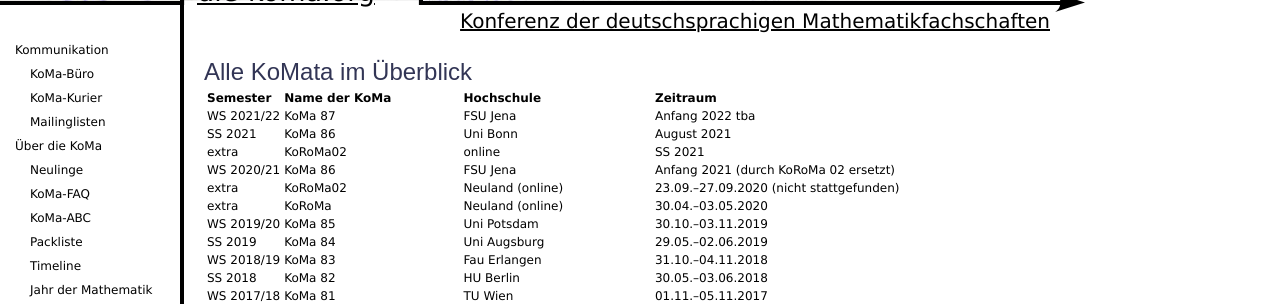
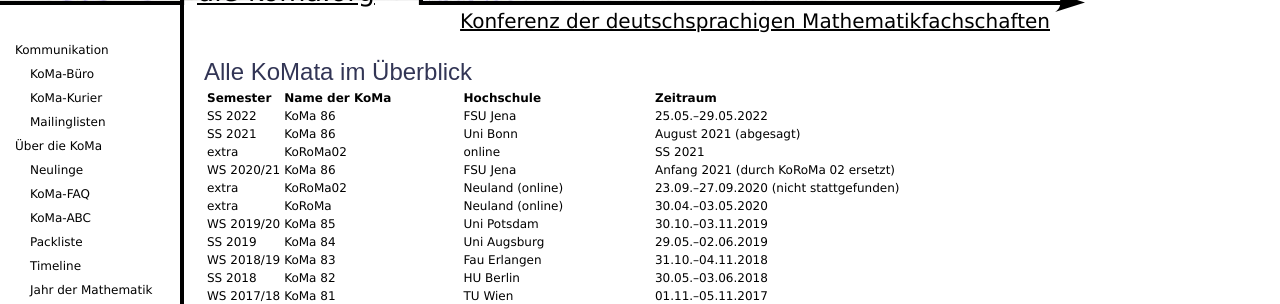
Before and after one commit to Die-KoMa/die-koma.org, a Jekyll site: the page built from ueber_die_koma/timeline.md, in a window 1280 px wide. Shown: the part 152-456 px from the top of the page. Built offline with Jekyll 4.4.1, drawn with Linux system fonts in a browser that asks for light colours.

Commit message:
Aktualisierung zukünftiger KoMata

```diff
--- a/ueber_die_koma/timeline.md
+++ b/ueber_die_koma/timeline.md
@@ -5,43 +5,43 @@ order: 6
 ---
 # Alle KoMata im Überblick
 
-| Semester    | Name der KoMa          | Hochschule                 | Zeitraum             |
-|:------------|:-----------------------|:---------------------------|:---------------------|
-| WS 2021/22  | KoMa 87                | FSU Jena                   | Anfang 2022 tba              |
-| SS 2021     | KoMa 86                | Uni Bonn                   | August 2021              |
-| extra       | KoRoMa02               | online                     | SS 2021              |
-| WS 2020/21  | KoMa 86                | FSU Jena                   | Anfang 2021 (durch KoRoMa 02 ersetzt)   |
-| extra       | KoRoMa02               | Neuland (online)           | 23.09.–27.09.2020 (nicht stattgefunden)    |
-| extra       | KoRoMa                 | Neuland (online)           | 30.04.–03.05.2020    |
-| WS 2019/20  | KoMa 85                | Uni Potsdam                | 30.10.–03.11.2019    |
-| SS 2019     | KoMa 84                | Uni Augsburg               | 29.05.–02.06.2019    |
-| WS 2018/19  | KoMa 83                | Fau Erlangen               | 31.10.–04.11.2018    |
-| SS 2018     | KoMa 82                | HU Berlin                  | 30.05.–03.06.2018    |
-| WS 2017/18  | KoMa 81                | TU Wien                    | 01.11.–05.11.2017    |
-| SS 2017     | KoMa 80                | OTH Regensburg             | 14.06.–18.06.2017    |
-| WS 2016/17  | KoMa 79                | TU Dortmund                | 02.11.–06.11.2016    |
-| SS 2016     | KoMa 78                | Uni Heidelberg             | 25.05.–29.05.2016    |
-| WS 2015/16  | KoMa 77                | TU Ilmenau                 | 18.11.–22.11.2015    |
-| SS 2015     | KoMa 76                | RWTH Aachen                | 27.05.–31.05.2015    |
-| WS 2014/15  | KoMa 75                | Uni Lübeck                 | 22.10.–26.10.2014    |
-| SS 2014     | KoMa 74                | HU Berlin                	| 28.05.–01.06.2014    |
-| WS 2013/14  | KoMa 73                | TU Chemnitz                | 30.10.–03.11.2013    |
-| SS 2013     | KoMa 72                | Uni Kiel                 	| 22.05.–26.05.2013    |
-| WS 2012/13  | KoMa 71                | TU Wien                  	| 31.10.–04.11.2012    |
-| SS 2012     |	KoMa 70                | Uni Augsburg               | 16.05.–20.05.2012    |
-| WS 2011/12  |	KoMa 69                | Uni Bremen                 | 16.11.–19.11.2011    |
-| SS 2011     |	KoMa 68                | Uni Heidelberg             | 22.06.–26.06.2011    |
-| WS 2010/11  | KoMa 67                | Uni Magdeburg              | 25.11.–29.11.2010    |
-| SS 2010     |	KoMa 66                | TU Dresden                 | 26.05.–30.05.2010    |
-| WS 2009/10  |	KoMa 65                | Uni Graz                 	| 04.12.–08.12.2009    |
-| SS 2009     |	KoMa 64                | Uni Augsburg               | 29.05.–02.06.2009    |
-| WS 2008/09  |	KoMa 63                | Uni Paderborn              | 12.11.–16.11.2008    |
-| SS 2008     |	KoMa 62                | TU Chemnitz                | 30.04.–04.05.2008    |
-| WS 2007/08  |	KoMa 61                | FH Regensburg              | 21.11.–25.11.2007    |
-| SS 2007     |	KoMa 60                | Uni Karlsruhe              | 16.05.–20.05.2007    |
-| WS 2006/07  |	KoMa 59                | Uni Bielefeld              | 27.10.–01.11.2006    |
-| SS 2006     |	KoMa 58                | Uni Oldenburg und Uni Bremen | 24.05.–28.05.2006  |
-| WS 2005/06  |	KoMa 57 (51 n.P.)        | Uni Duisburg-Essen         | 16.11.–20.11.2005 |
+| Semester    | Name der KoMa            | Hochschule                   | Zeitraum              |
+|:------------|:-------------------------|:-----------------------------|:----------------------|
+| SS 2022     | KoMa 86                  | FSU Jena                     | 25.05.–29.05.2022     |
+| SS 2021     | KoMa 86                  | Uni Bonn                     | August 2021 (abgesagt)|
+| extra       | KoRoMa02                 | online                       | SS 2021               |
+| WS 2020/21  | KoMa 86                  | FSU Jena                     | Anfang 2021 (durch KoRoMa 02 ersetzt)   |
+| extra       | KoRoMa02                 | Neuland (online)             | 23.09.–27.09.2020 (nicht stattgefunden)    |
+| extra       | KoRoMa                   | Neuland (online)             | 30.04.–03.05.2020     |
+| WS 2019/20  | KoMa 85                  | Uni Potsdam                  | 30.10.–03.11.2019     |
+| SS 2019     | KoMa 84                  | Uni Augsburg                 | 29.05.–02.06.2019     |
+| WS 2018/19  | KoMa 83                  | Fau Erlangen                 | 31.10.–04.11.2018     |
+| SS 2018     | KoMa 82                  | HU Berlin                    | 30.05.–03.06.2018     |
+| WS 2017/18  | KoMa 81                  | TU Wien                      | 01.11.–05.11.2017     |
+| SS 2017     | KoMa 80                  | OTH Regensburg               | 14.06.–18.06.2017     |
+| WS 2016/17  | KoMa 79                  | TU Dortmund                  | 02.11.–06.11.2016     |
+| SS 2016     | KoMa 78                  | Uni Heidelberg               | 25.05.–29.05.2016     |
+| WS 2015/16  | KoMa 77                  | TU Ilmenau                   | 18.11.–22.11.2015     |
+| SS 2015     | KoMa 76                  | RWTH Aachen                  | 27.05.–31.05.2015     |
+| WS 2014/15  | KoMa 75                  | Uni Lübeck                   | 22.10.–26.10.2014     |
+| SS 2014     | KoMa 74                  | HU Berlin                    | 28.05.–01.06.2014     |
+| WS 2013/14  | KoMa 73                  | TU Chemnitz                  | 30.10.–03.11.2013     |
+| SS 2013     | KoMa 72                  | Uni Kiel                     | 22.05.–26.05.2013     |
+| WS 2012/13  | KoMa 71                  | TU Wien                      | 31.10.–04.11.2012     |
+| SS 2012     |	KoMa 70                  | Uni Augsburg                 | 16.05.–20.05.2012     |
+| WS 2011/12  |	KoMa 69                  | Uni Bremen                   | 16.11.–19.11.2011     |
+| SS 2011     |	KoMa 68                  | Uni Heidelberg               | 22.06.–26.06.2011     |
+| WS 2010/11  | KoMa 67                  | Uni Magdeburg                | 25.11.–29.11.2010     |
+| SS 2010     |	KoMa 66                  | TU Dresden                   | 26.05.–30.05.2010     |
+| WS 2009/10  |	KoMa 65                  | Uni Graz                     | 04.12.–08.12.2009     |
+| SS 2009     |	KoMa 64                  | Uni Augsburg                 | 29.05.–02.06.2009     |
+| WS 2008/09  |	KoMa 63                  | Uni Paderborn                | 12.11.–16.11.2008     |
+| SS 2008     |	KoMa 62                  | TU Chemnitz                  | 30.04.–04.05.2008     |
+| WS 2007/08  |	KoMa 61                  | FH Regensburg                | 21.11.–25.11.2007     |
+| SS 2007     |	KoMa 60                  | Uni Karlsruhe                | 16.05.–20.05.2007     |
+| WS 2006/07  |	KoMa 59                  | Uni Bielefeld                | 27.10.–01.11.2006     |
+| SS 2006     |	KoMa 58                  | Uni Oldenburg und Uni Bremen | 24.05.–28.05.2006     |
+| WS 2005/06  |	KoMa 57 (51 n.P.)        | Uni Duisburg-Essen           | 16.11.–20.11.2005     |
 | SS 2005     |	KoMa 56 (50 n.P.)        | ETH Zürich             | 04.05.–08.05.2005 |
 | WS 2004/05  |	KoMa 55 (49 n.P.)        | TFH Berlin             | 17.11.–21.11.2004 |
 | SS 2004     |	KoMa 54 (48 n.P.)        | Uni Hamburg            | 19.05.–23.05.2004 |
```
Also changed, not shown: _includes/next_koma.html (+2 -6 lines).
